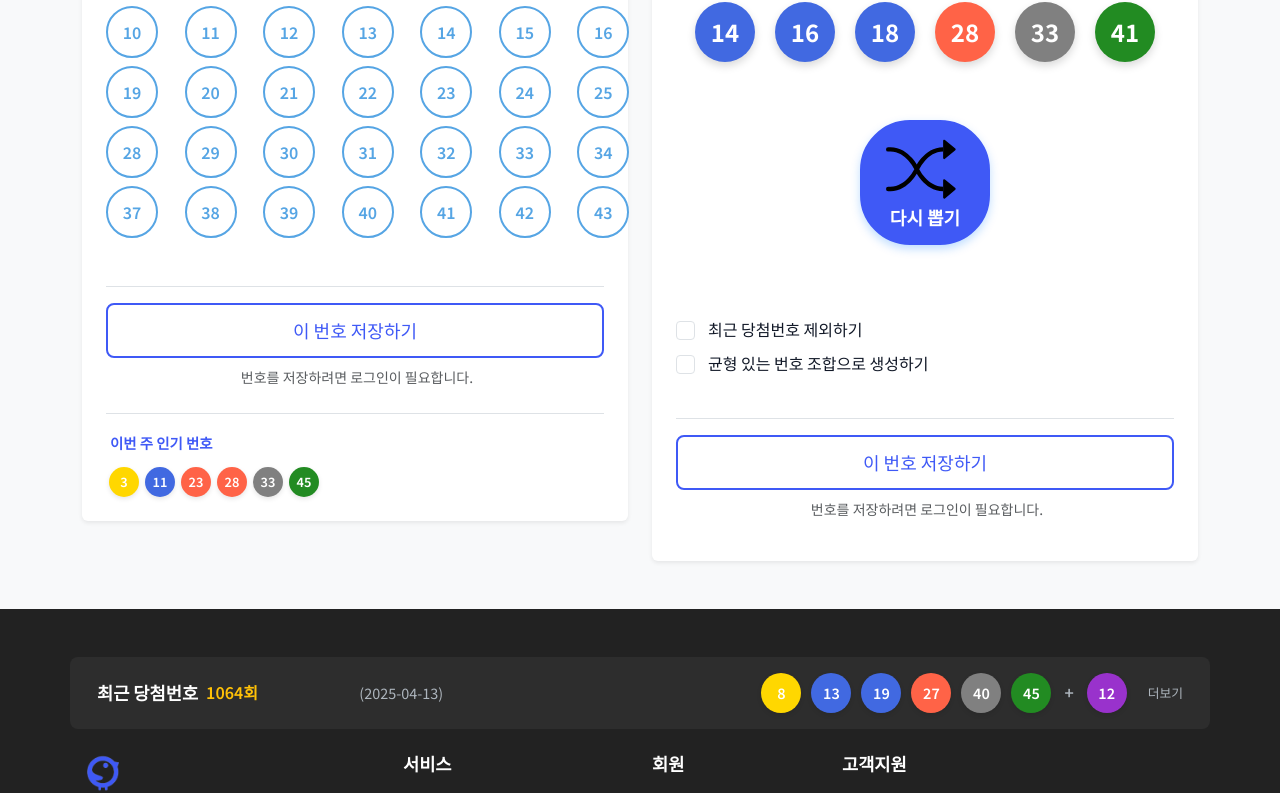
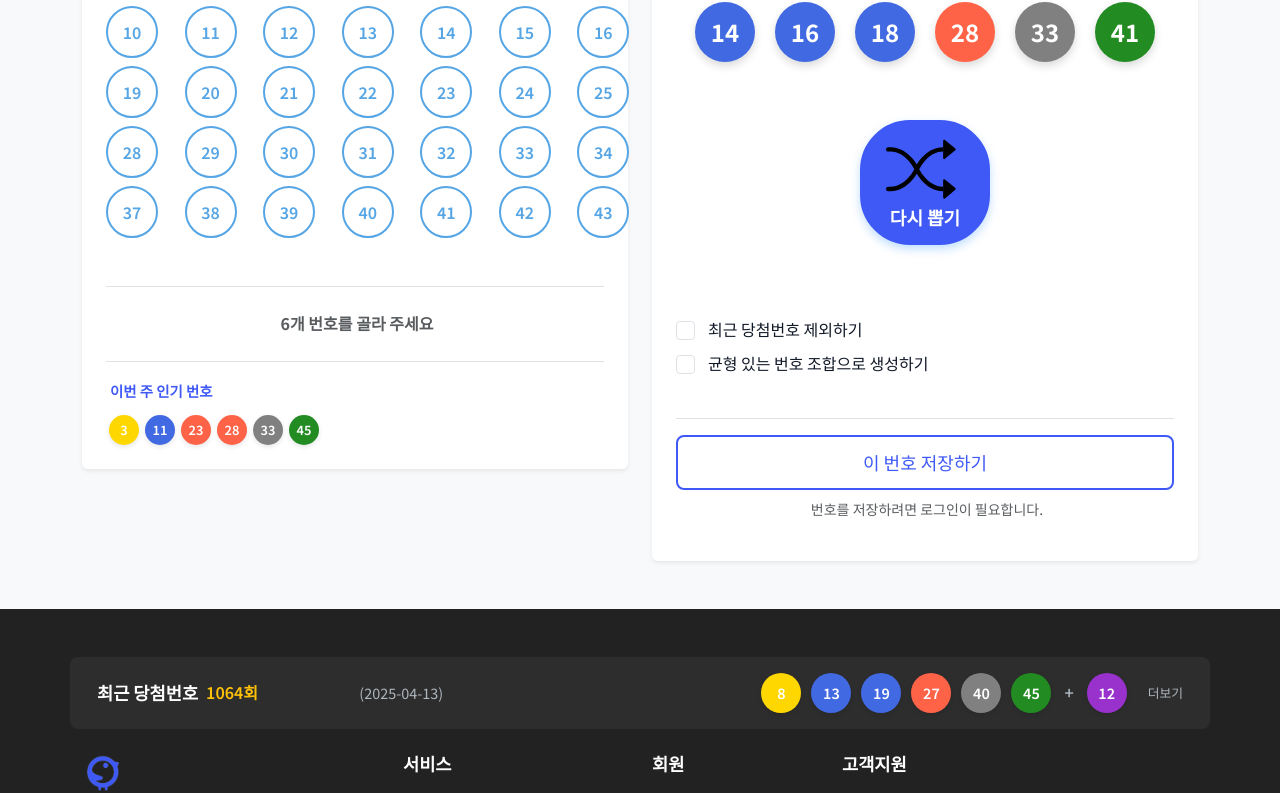
Before and after one commit to DaHnDell/lotto_mate_frontend, a React (Create React App) app: page / in a window 1280 px wide. Shown: the part 1058-1851 px from the top of the page. Built offline with nearby package versions, Linux system fonts and the light colour scheme.

Commit message:
뽑은 번호가 없을 땐 번호 저장 버튼 안 뜨고 대신 문구가 뜨도록

```diff
--- a/src/components/common/sections/NumberGeneratorSection.jsx
+++ b/src/components/common/sections/NumberGeneratorSection.jsx
@@ -124,6 +124,7 @@ const NumberGeneratorSection = () => {
                 </div>
               </div>
 
+              {selectedCount === 6 ?
                 <div className="save-numbers text-center mt-4 pt-3 border-top">
                   <Button variant="outline-primary" size="lg" className="w-100">
                     이 번호 저장하기
@@ -132,7 +133,14 @@ const NumberGeneratorSection = () => {
                     <i className="bi bi-info-circle me-1"></i>
                     번호를 저장하려면 로그인이 필요합니다.
                   </p>
+                </div> :
+                <div className="save-numbers text-center mt-4 pt-3 border-top">
+                <p className="text-muted mt-2 fw-bold">
+                  <i className="bi bi-info-circle me-1"></i>
+                  6개 번호를 골라 주세요
+                </p>
               </div>
+              }
 
               {/* 인기 번호 표시 */}
               <div className="popular-numbers mt-4 pt-3 border-top">
--- a/src/resources/css/style.css
+++ b/src/resources/css/style.css
@@ -384,8 +384,6 @@ html {
 
 
 /* 슬라이더 섹션 너비 조정 */
-/* slider-section.css - 슬라이더 관련 CSS */
-
 .slider-section {
   width: 100%;
   max-width: 100%;
```
Lines whose indentation alone changed are shown as unchanged.
